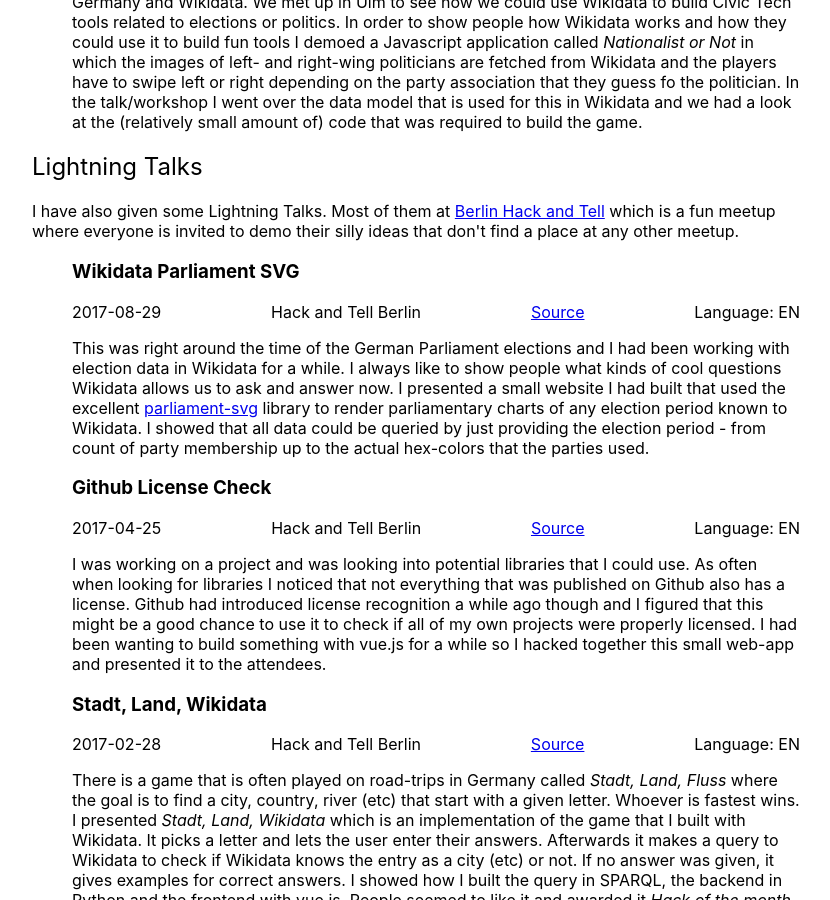
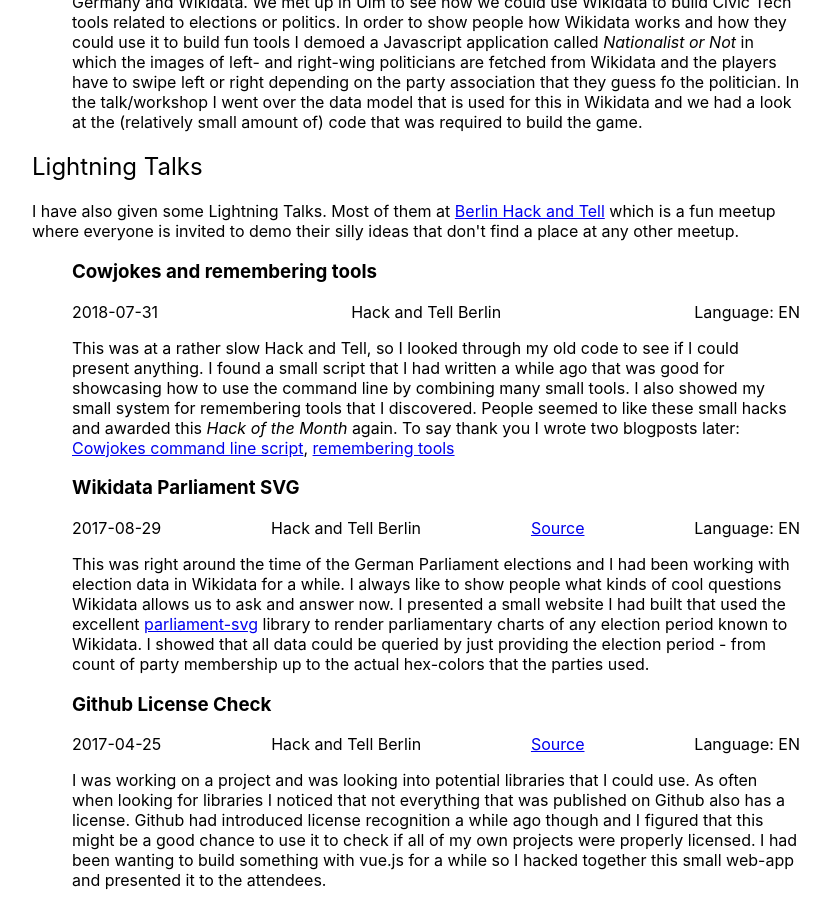
Before and after one commit to k-nut/website, a Jekyll site: the page built from speaking.md, in a window 1280 px wide and 900 px high, scrolled down 897 px. Shown: the whole window, without its empty margins (224-1054 px from the left). Built offline with Jekyll 4.4.1, drawn with Linux system fonts in a browser that asks for light colours.

Commit message:
add hack and tell june 2018

```diff
--- a/speaking.md
+++ b/speaking.md
@@ -30,7 +30,6 @@ talks:
       build a self learning system that learns to play tic-tac-toe. The cool thing about this paper:
       It was written in the sixties and actually shows how to implement this system only with matchboxes and beads and does not require a computer. It is one of the first
       examples of machine reinforcement learning though.
-
   - title: Nationalist or Not - building a game with Wikidata
     date: 2017-06-24
     venue: >
@@ -131,6 +130,15 @@ lightningtalks:
       that I built with Wikidata. It picks a letter and lets the user enter their answers. Afterwards it makes a query to Wikidata to check
       if Wikidata knows the entry as a city (etc) or not. If no answer was given, it gives examples for correct answers. I showed how I built
       the query in SPARQL, the backend in Python and the frontend with vue.js. People seemed to like it and awarded it *Hack of the month*.
+  - title: Cowjokes and remembering tools
+    date: 2018-07-31
+    venue: Hack and Tell Berlin
+    language: EN
+    description: >
+      This was at a rather slow Hack and Tell, so I looked through my old code to see if I could present anything. I found a small script
+      that I had written a while ago that was good for showcasing how to use the command line by combining many small tools. I also showed
+      my small system for remembering tools that I discovered. People seemed to like these small hacks and awarded this *Hack of the Month* again.
+      To say thank you I wrote two blogposts later: [Cowjokes command line script](https://blog.k-nut.eu/cowjokes), [remembering tools](https://blog.k-nut.eu/tools-and-tricks)
 ---
 <h1> Speaking </h1>
 
```
